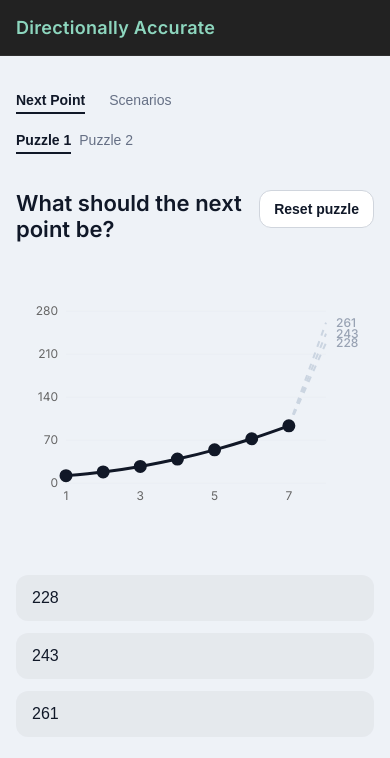
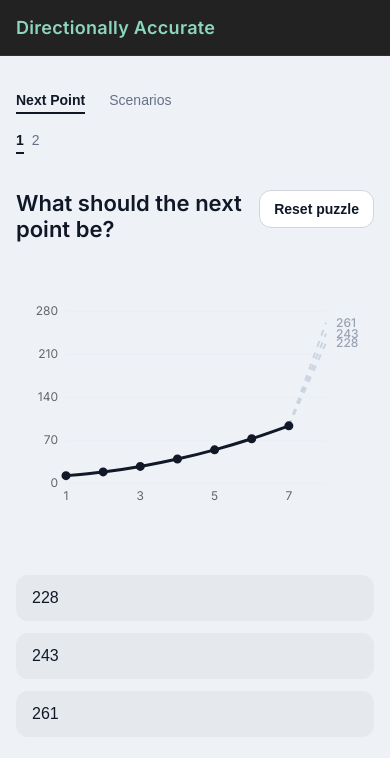
Before and after one commit to MoldedIce/charts-site, a React (Vite) app: page / in a window 390 px wide. Shown: the top 758 px of the page. Built offline with nearby package versions, Linux system fonts and the light colour scheme.

Commit message:
really fixed scrolling

```diff
--- a/src/components/layout/PuzzlePicker.tsx
+++ b/src/components/layout/PuzzlePicker.tsx
@@ -50,7 +50,7 @@ export function PuzzlePicker({
                 transition: "all 0.15s ease",
               }}
             >
-              Puzzle {index + 1}
+              {index + 1}
             </button>
           );
         })}
--- a/src/components/puzzle/PuzzleChart.tsx
+++ b/src/components/puzzle/PuzzleChart.tsx
@@ -116,12 +116,12 @@ export function PuzzleChart({
             stroke={puzzleTheme.colors.lineBase}
             strokeWidth={3}
             dot={{
-              r: 5,
+              r: isMobile ? 3 : 5,
               fill: puzzleTheme.colors.lineBase,
               stroke: puzzleTheme.colors.lineBase,
             }}
             activeDot={{
-              r: 7,
+              r: isMobile ? 4 : 7,
               fill: puzzleTheme.colors.lineBase,
               stroke: puzzleTheme.colors.lineBase,
             }}
--- a/src/index.css
+++ b/src/index.css
@@ -8,3 +8,8 @@ body {
   margin: 0;
   font-family: Inter, system-ui, -apple-system, sans-serif;
 }
+
+.recharts-wrapper,
+.recharts-surface {
+  touch-action: pan-y !important;
+}
```
